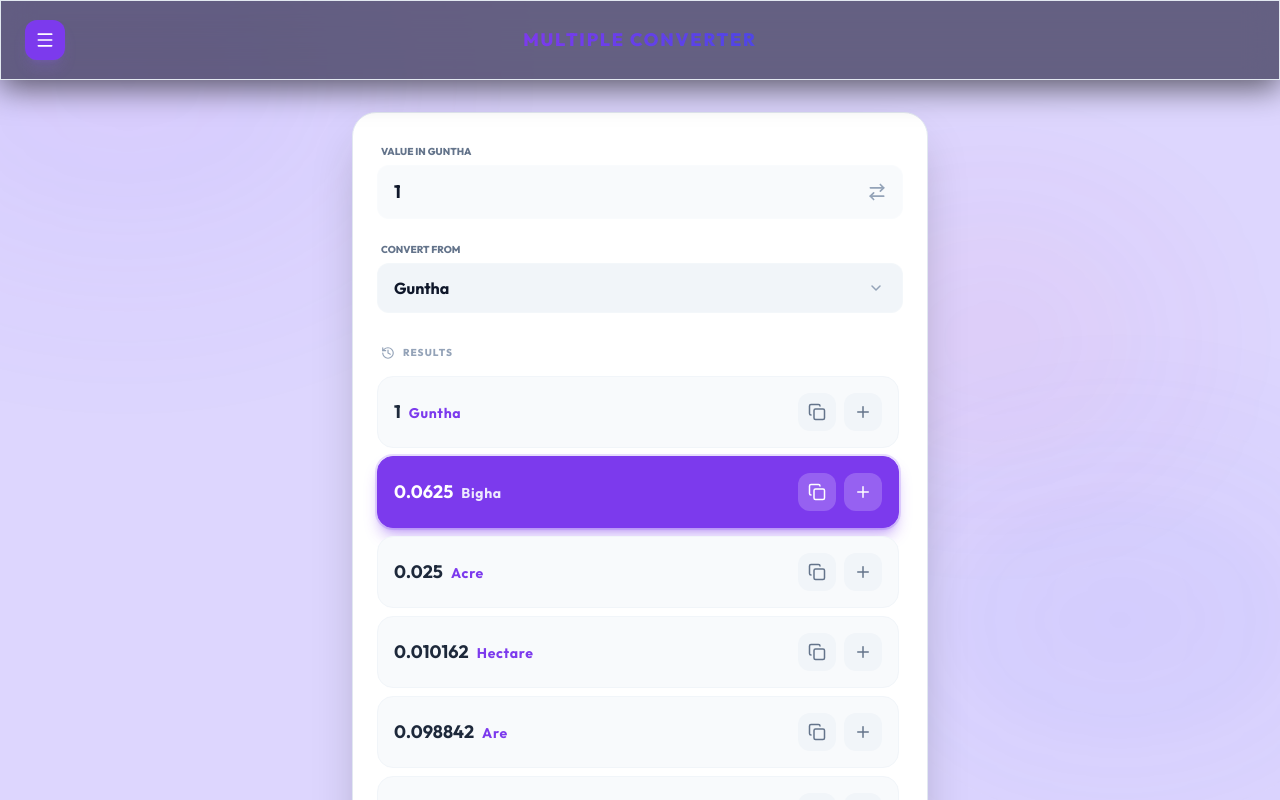
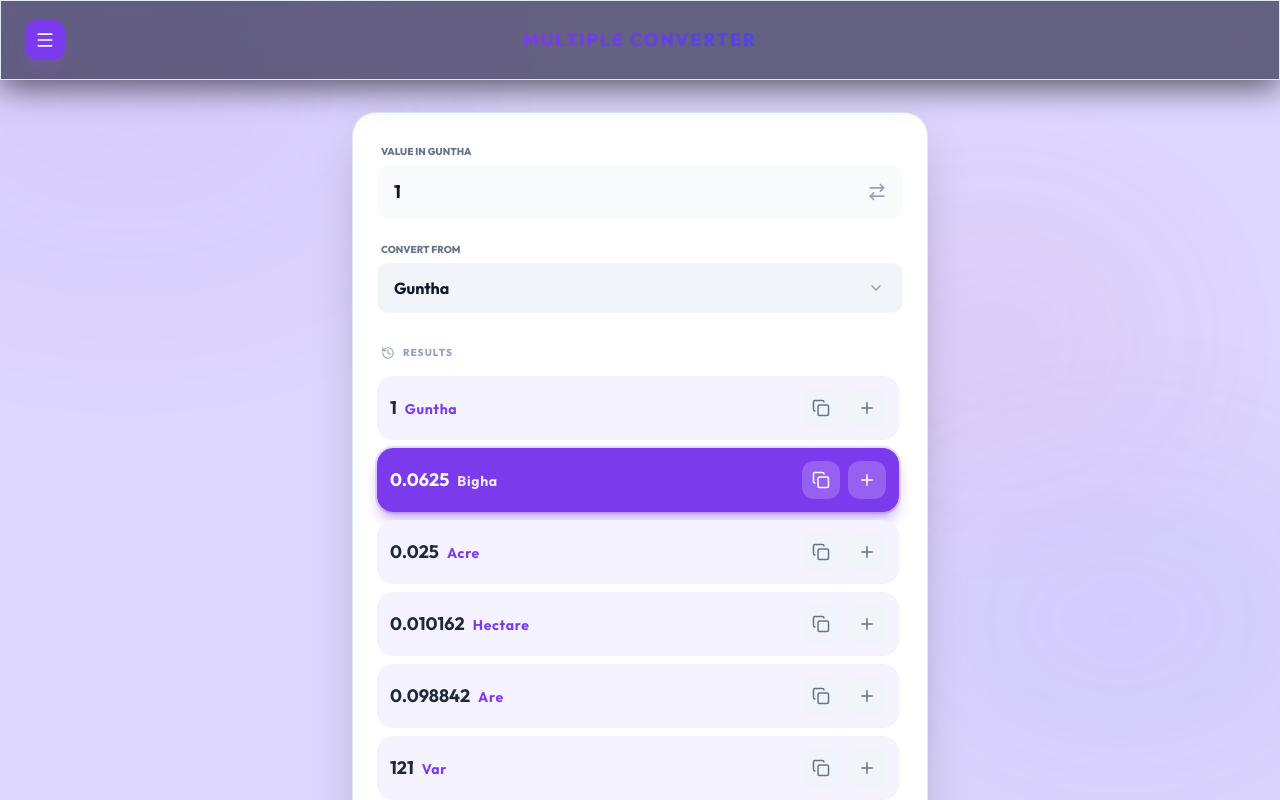
Before and after one commit to Murlidhar08/Area-Converter, a React (Vite) app: page /multiple/1/1 in a window 1280 px wide. Shown: the top 800 px of the page. Built offline with nearby package versions, Linux system fonts and the light colour scheme.

Commit message:
design improvement

```diff
--- a/src/pages/AreaConverterMultiple.tsx
+++ b/src/pages/AreaConverterMultiple.tsx
@@ -247,10 +247,10 @@ export default function AreaConverterMultiple() {
                         setSelectedUnit(unit);
                         setSelectedValue(value);
                       }}
-                      className={`group cursor-pointer p-4 rounded-2xl flex items-center justify-between transition-all duration-200 border
+                      className={`group cursor-pointer p-3 rounded-2xl flex items-center justify-between transition-all duration-200 border
                         ${isSelected
                           ? "bg-violet-600 border-violet-600 text-white shadow-lg shadow-violet-600/40 ring-2 ring-violet-500/20"
-                          : "bg-slate-50 dark:bg-slate-800/40 border-slate-100 dark:border-slate-700/50 hover:border-violet-500/50 hover:bg-slate-50 dark:hover:bg-slate-800/60 text-slate-900 dark:text-slate-300"}`}
+                          : "bg-violet-50 dark:bg-slate-800/40 border-slate-100 dark:border-slate-700/50 hover:border-violet-500/50 hover:bg-slate-50 dark:hover:bg-slate-800/60 text-slate-900 dark:text-slate-300"}`}
                     >
                       <div className="flex flex-col gap-0.5">
                         <span className={`text-lg font-bold ${isSelected ? "text-white" : "text-slate-800 dark:text-slate-200"}`}>
--- a/src/pages/SettingPage.tsx
+++ b/src/pages/SettingPage.tsx
@@ -49,7 +49,7 @@ export default function SettingPage() {
         {
             id: 'theme',
             title: t("settings.theme"),
-            hidden: true,
+            hidden: false,
             icon: isDarkMode ? Moon : Sun,
             color: isDarkMode ? "text-indigo-400" : "text-amber-500",
             bg: isDarkMode ? "bg-indigo-500/10" : "bg-amber-500/10",
```
